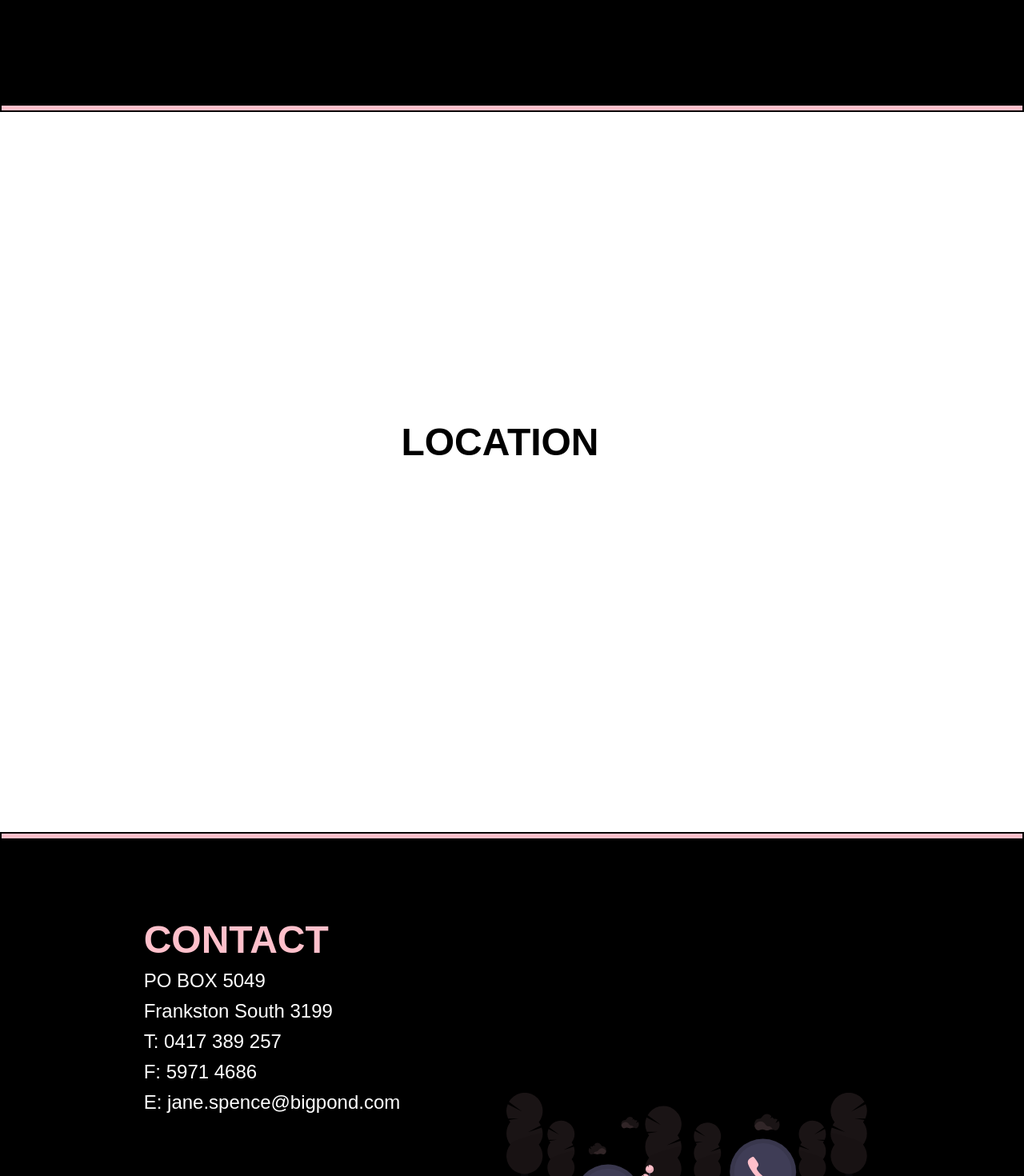
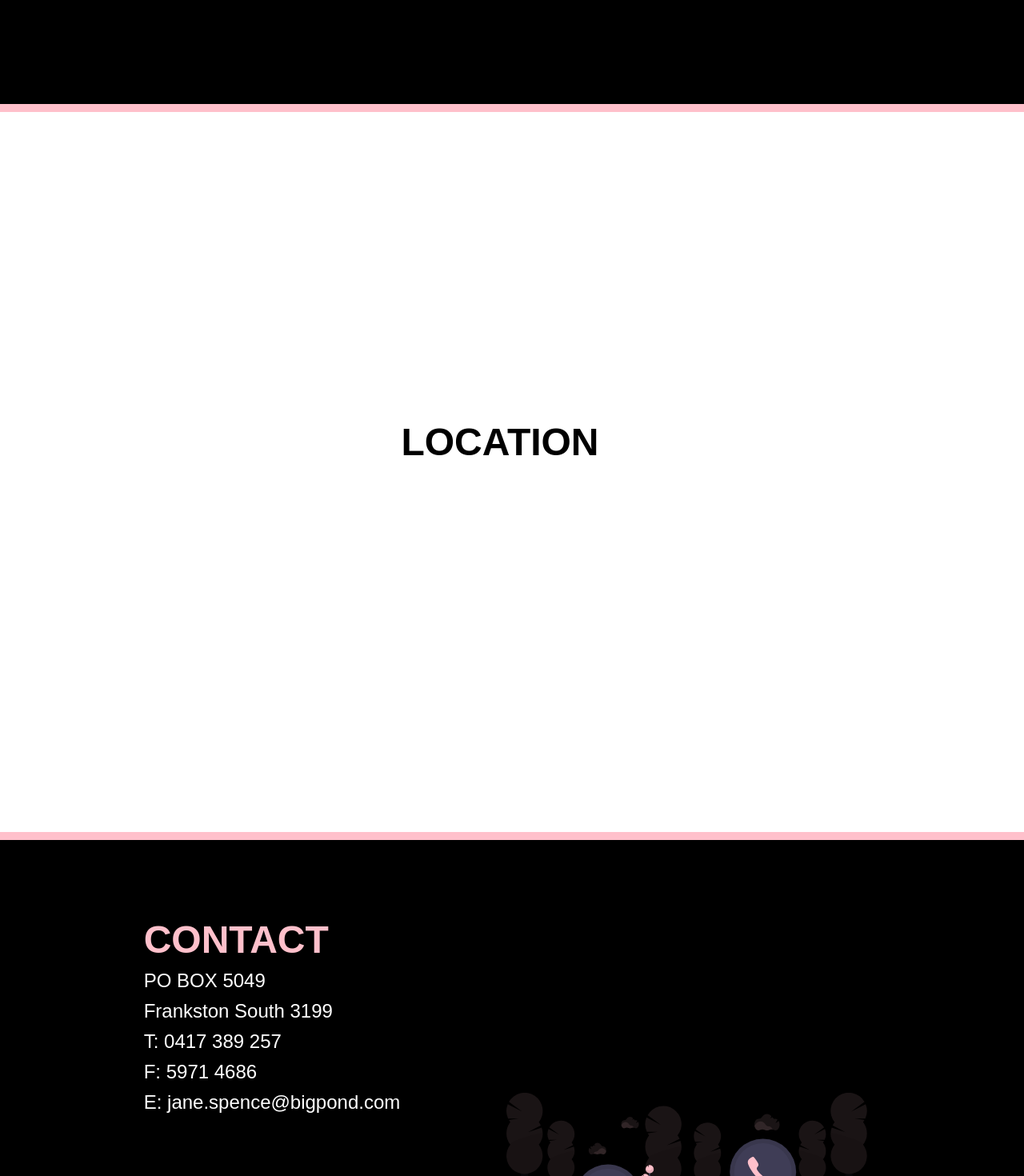
Before and after one commit to jackedwardbeard/01-Jane_Spence, a React (Create React App) app in the folder jane_spence/: page / in a window 1280 px wide. Shown: the part 2660-4130 px from the top of the page at 80% size. Built offline with nearby package versions, Linux system fonts and the light colour scheme.

Commit message:
Removed border from separators.

```diff
--- a/jane_spence/src/components/Contact/ContactComponents.js
+++ b/jane_spence/src/components/Contact/ContactComponents.js
@@ -198,6 +198,5 @@ export const SubmitBtn = styled.button`
 export const SectionFooter = styled.div`
     background: pink;
     height: 10px;
-    border: solid black 2px;
 
 `
--- a/jane_spence/src/components/Information/InformationComponents.js
+++ b/jane_spence/src/components/Information/InformationComponents.js
@@ -149,6 +149,5 @@ export const Button = styled(LinkScroll)`
 export const SectionFooter = styled.div`
     background: pink;
     height: 10px;
-    border: solid black 2px;
 
 `
--- a/jane_spence/src/components/Location/LocationComponents.js
+++ b/jane_spence/src/components/Location/LocationComponents.js
@@ -74,6 +74,5 @@ export const Img = styled.img`
 export const SectionFooter = styled.div`
     background: pink;
     height: 10px;
-    border: solid black 2px;
 
 `
```
